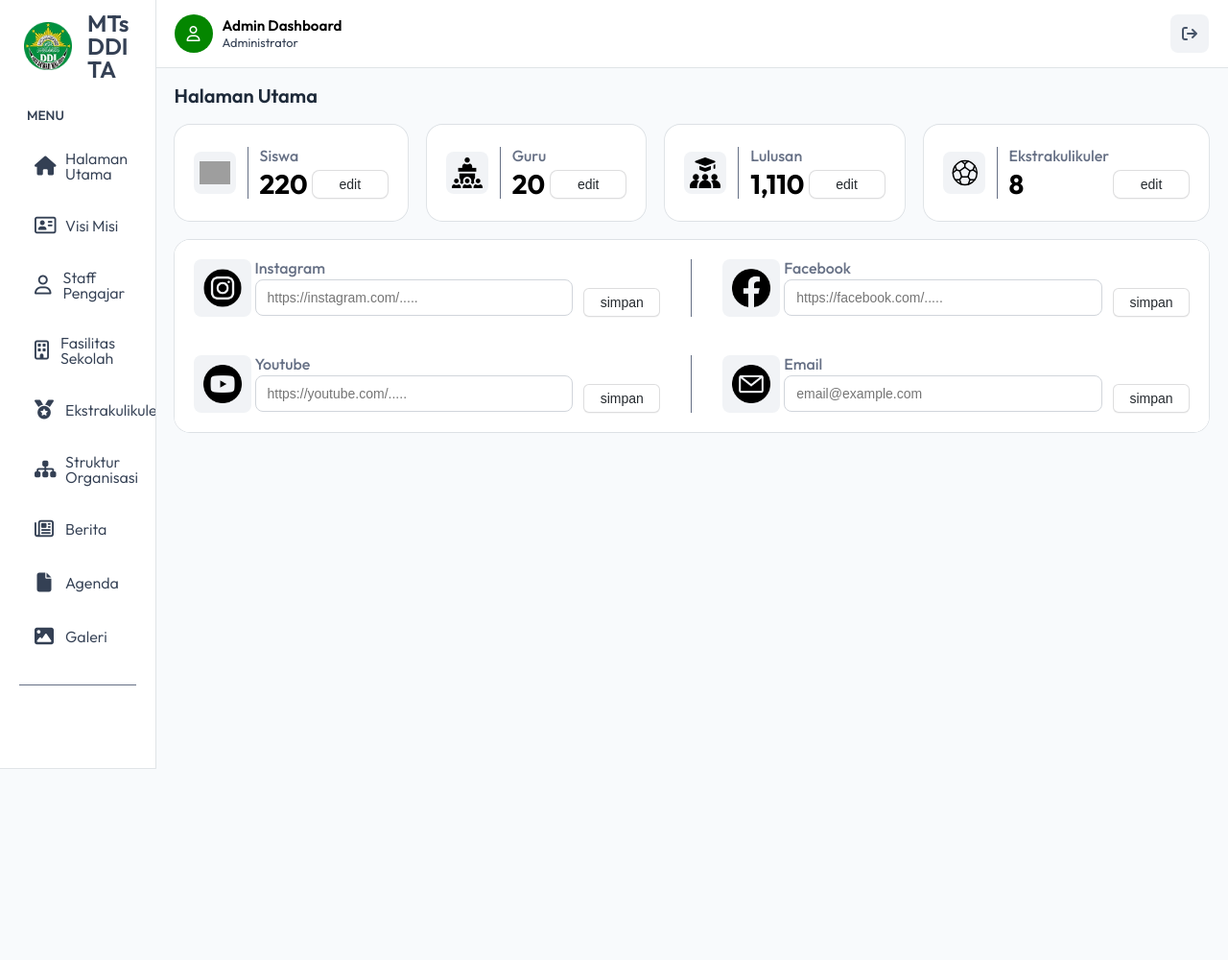
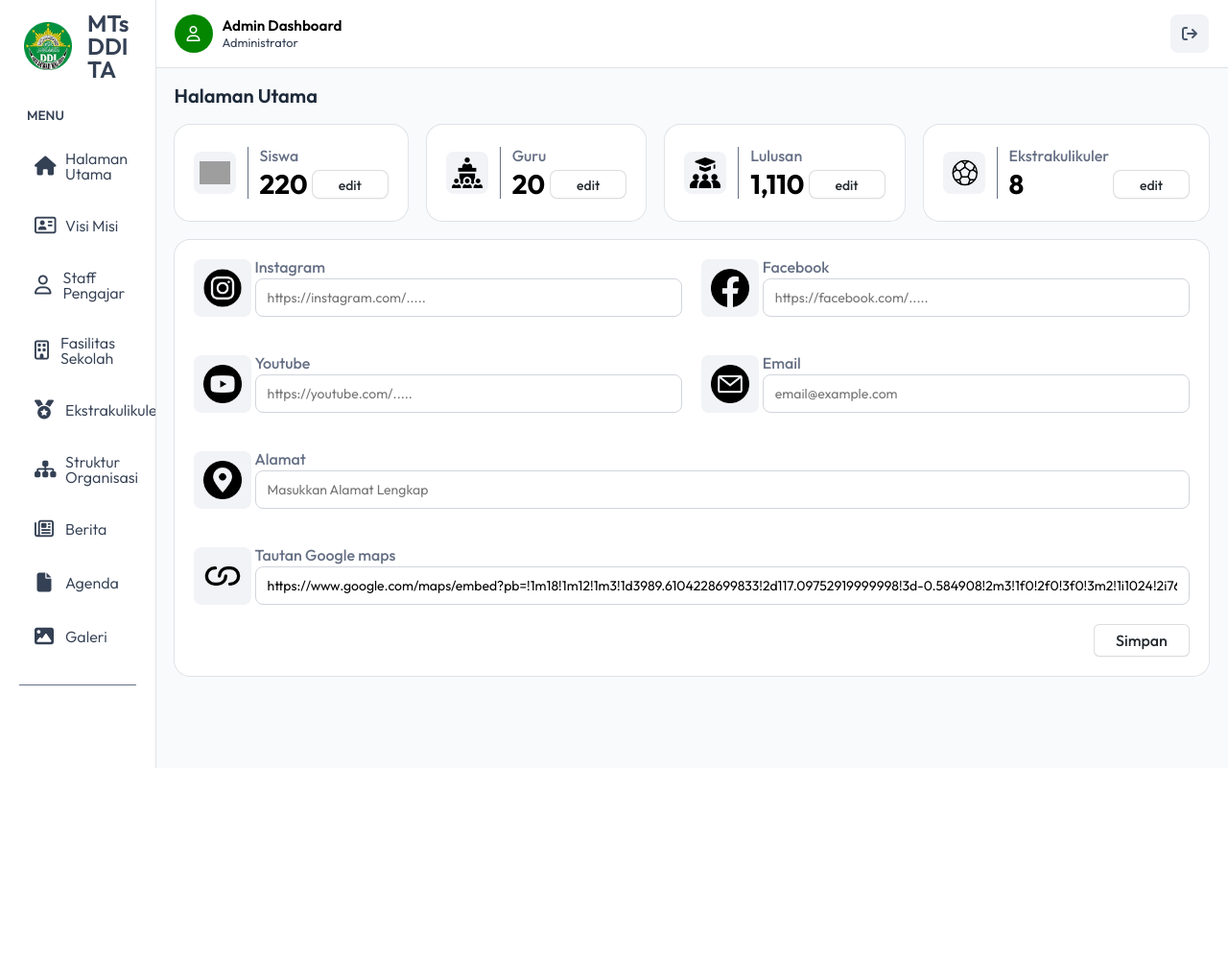
Before and after one commit to MTHermawan/mts-ddi-ta-webprofile, a PHP site: page /admin/dashboard-admin.html in a window 1280 px wide. Shown: the top 1000 px of the page at 96% size. After the commit the page ends 800 px from the top, so only its background shows below. Run offline with PHP 8.4, Linux system fonts and the light colour scheme; grey boxes are pictures that could not be loaded.

Commit message:
finish desain halaman utama admin

```diff
--- a/admin/dashboard-admin.html
+++ b/admin/dashboard-admin.html
@@ -194,15 +194,15 @@
           </div>
         </div>
 
-        <!-- main content row 2 -->
+        <!-- main content row 21-->
         <div class="container-row2">
           <div class="row2">
-            <div class="card-row2">
+            <div class="card-row2 card-left">
               <form action="" class="card-detail-row2">
                 <div class="card-logo-row2">
                   <img
                     src="../assets/icon-instagram.png"
-                    alt="Extracurricular Icon"
+                    alt="instagram Icon"
                   />
                 </div>
                 <div class="card-info-row2">
@@ -219,22 +219,13 @@
                     />
                   </div>
                 </div>
-                <div class="btn-container-row2">
-                  <div></div>
-                  <button class="button-card-row2">simpan</button>
-                </div>
               </form>
             </div>
 
-            <div class="vertical-divider-row2"></div>
-
-            <div class="card-row2">
+            <div class="card-row2 card-right">
               <form action="" class="card-detail-row2">
                 <div class="card-logo-row2">
-                  <img
-                    src="../assets/icon-facebook.png"
-                    alt="Extracurricular Icon"
-                  />
+                  <img src="../assets/icon-facebook.png" alt="facebook Icon" />
                 </div>
                 <div class="card-info-row2">
                   <div class="card-info-row2-detail">
@@ -250,28 +241,20 @@
                     />
                   </div>
                 </div>
-                <div class="btn-container-row2">
-                  <div></div>
-                  <button class="button-card-row2">simpan</button>
-                </div>
               </form>
             </div>
           </div>
 
+          <!-- main content row 22 -->
           <div class="row2">
-            <div class="card-row2">
+            <div class="card-row2 card-left">
               <form action="" class="card-detail-row2">
                 <div class="card-logo-row2">
-                  <img
-                    src="../assets/icon-youtube.png"
-                    alt="Extracurricular Icon"
-                  />
+                  <img src="../assets/icon-youtube.png" alt="youtube Icon" />
                 </div>
                 <div class="card-info-row2">
                   <div class="card-info-row2-detail">
-                    <label class="card-title-row2" for="youtube"
-                      >Youtube</label
-                    >
+                    <label class="card-title-row2" for="youtube">Youtube</label>
                     <input
                       id="youtube"
                       name="youtube"
@@ -281,28 +264,17 @@
                     />
                   </div>
                 </div>
-                <div class="btn-container-row2">
-                  <div></div>
-                  <button class="button-card-row2">simpan</button>
-                </div>
               </form>
             </div>
 
-            <div class="vertical-divider-row2"></div>
-
-            <div class="card-row2">
+            <div class="card-row2 card-right">
               <form action="" class="card-detail-row2">
                 <div class="card-logo-row2">
-                  <img
-                    src="../assets/icon-email.png"
-                    alt="Extracurricular Icon"
-                  />
+                  <img src="../assets/icon-email.png" alt="email Icon" />
                 </div>
                 <div class="card-info-row2">
                   <div class="card-info-row2-detail">
-                    <label class="card-title-row2" for="email"
-                      >Email</label
-                    >
+                    <label class="card-title-row2" for="email">Email</label>
                     <input
                       id="email"
                       name="email"
@@ -312,13 +284,70 @@
                     />
                   </div>
                 </div>
-                <div class="btn-container-row2">
-                  <div></div>
-                  <button class="button-card-row2">simpan</button>
+              </form>
+            </div>
+          </div>
+
+          <!-- main content row 23 -->
+          <div class="row2 row23">
+            <div class="card-row2 card23">
+              <form action="" class="card-detail-row2">
+                <div class="card-logo-row2">
+                  <img
+                    src="../assets/icon-alamat.png"
+                    alt="Extracurricular Icon"
+                  />
+                </div>
+                <div class="card-info-row2">
+                  <div class="card-info-row2-detail">
+                    <label class="card-title-row2" for="location">Alamat</label>
+                    <input
+                      id="location"
+                      name="location"
+                      type="text"
+                      required
+                      placeholder="Masukkan Alamat Lengkap"
+                    />
+                  </div>
                 </div>
               </form>
             </div>
           </div>
+
+          <!-- main content row 24 -->
+          <div class="row2">
+            <div class="card-row2 card24">
+              <form action="" class="card-detail-row2">
+                <div class="card-logo-row2">
+                  <img
+                    src="../assets/icon-link.svg"
+                    alt="Extracurricular Icon"
+                  />
+                </div>
+                <div class="card-info-row2">
+                  <div class="card-info-row2-detail">
+                    <label class="card-title-row2" for="maps"
+                      >Tautan Google maps</label
+                    >
+                    <input
+                      id="maps"
+                      name="maps"
+                      type="text"
+                      value="https://www.google.com/maps/embed?pb=!1m18!1m12!1m3!1d3989.6104228699833!2d117.09752919999998!3d-0.584908!2m3!1f0!2f0!3f0!3m2!1i1024!2i768!4f13.1!3m3!1m2!1s0x2df6813f36fcb987%3A0x2a58352fcfdf7056!2sMTs%20DDI%20Tani%20Aman!5e0!3m2!1sid!2sid!4v1762111103905!5m2!1sid!2sid"
+                      required
+                      placeholder="Masukkan Alamat Lengkap"
+                    />
+                  </div>
+                </div>
+              </form>
+            </div>
+          </div>
+
+          <div class="button-container">
+            <div></div>
+            <button class="button-row2">Simpan</button>
+          </div>
+
         </div>
       </div>
     </div>
--- a/style/dashboard-admin.css
+++ b/style/dashboard-admin.css
@@ -165,7 +165,7 @@
   display: none;
 }
 
-/*                MAIN CONTENT ROW 2            */
+/*                MAIN CONTENT ROW 2           */
 .container-row2 {
   display: flex;
   flex-direction: column;
@@ -173,14 +173,15 @@
   background-color: white;
   box-shadow: 0 0 0 0.9px #dde1e5;
   border-radius: 16px;
+  padding: 0px 20px;
 }
 
 .row2 {
   display: flex;
   align-items: center;
   background-color: white;
-  gap: 4px;
   border-radius: 16px;
+  gap: 20px;
   /* box-shadow: 0 0 0 0.9px #dde1e5; */
   flex-wrap: wrap;
 }
@@ -190,7 +191,7 @@
   min-height: 100px;
   background-color: white;
   border-radius: 16px;
-  padding: 20px;
+  /* padding: 20px; */
   display: flex;
   justify-content: center;
   align-items: center;
@@ -240,7 +241,7 @@
 }
 
 .card-info-row2-detail {
-  flex: 0.98;
+  flex: 1;
   height: 100%;
   display: flex;
   flex-direction: column;
@@ -255,7 +256,7 @@
   color: rgb(102, 112, 133);
 }
 
-#instagram, #facebook, #youtube, #email {
+#instagram, #facebook, #youtube, #email, #maps, #location {
   padding: 10px 12px;
   border: 1px solid #d1d5db;
   border-radius: 8px;
@@ -266,38 +267,43 @@
   transition: all 0.2s ease;
 }
 
-input#instagram:focus, input#facebook:focus, input#youtube:focus, input#email:focus {
+input#instagram:focus, input#facebook:focus, input#youtube:focus, input#email:focus, textarea#maps:focus, input#location:focus  {
   border: 1px solid rgba(4, 134, 0, 1);
   box-shadow: 0 0 0 1px rgba(4, 134, 0, 1);
   outline: none;
 }
 
-.btn-container-row2 {
-  /* background-color: yellow; */
-  height: 100%;
-  display: flex;
-  flex-direction: column;
-  gap: 30px;
-  align-items: flex-end;
+/* OVERRIDE WIDTH DAN FLEX */
+
+.card23 {
+  flex: 1;
 }
 
-/* CSS */
-.button-card-row2 {
-  margin-top: -1px;
-  width: 80px;
-  height: 30px;
+.card24 {
+  flex: 1;
+}
+
+/* BUTTON ROW2 */
+.button-container {
+  display: flex;
+  justify-content: space-between;
+  margin-bottom: 20px;
+}
+
+.button-row2 {
+  width: 100px;
   appearance: none;
   background-color: white;
   border: 1px solid rgba(27, 31, 35, 0.15);
   border-radius: 6px;
-  box-shadow: rgba(27, 31, 35, 0.04) 0 1px 0,
-    rgba(255, 255, 255, 0.25) 0 1px 0 inset;
+  box-shadow: rgba(27, 31, 35, 0.04) 0 1px 0, rgba(255, 255, 255, 0.25) 0 1px 0 inset;
   box-sizing: border-box;
-  color: #24292e;
+  color: #24292E;
   cursor: pointer;
   display: inline-block;
-  font-size: 14px;
+  font-size: 16px;
   font-weight: 500;
+  line-height: 20px;
   list-style: none;
   padding: 6px 16px;
   position: relative;
@@ -310,33 +316,33 @@ input#instagram:focus, input#facebook:focus, input#youtube:focus, input#email:fo
   word-wrap: break-word;
 }
 
-.button-card-row2:hover {
-  background-color: #f1f3f6;
+.button-row2:hover {
+  background-color: #fafbfc;
   text-decoration: none;
   transition-duration: 0.1s;
 }
 
-.button-card-row2:disabled {
-  background-color: #fafbfc;
+.button-row2:disabled {
+  background-color: #FAFBFC;
   border-color: rgba(27, 31, 35, 0.15);
-  color: #959da5;
+  color: #959DA5;
   cursor: default;
 }
 
-.button-card-row2:active {
-  background-color: #edeff2;
+.button-row2:active {
+  background-color: #EDEFF2;
   box-shadow: rgba(225, 228, 232, 0.2) 0 1px 0 inset;
   transition: none 0s;
 }
 
-.button-card-row2:focus {
+.button-row2:focus {
   outline: 1px transparent;
 }
 
-.button-card-row2:before {
+.button-row2:before {
   display: none;
 }
 
-.button-card-row2:-webkit-details-marker {
+.button-row2:-webkit-details-marker {
   display: none;
 }
--- a/style/dashboard.css
+++ b/style/dashboard.css
@@ -127,10 +127,13 @@ table {
   border-collapse: collapse;
   border-spacing: 0;
 }
+textarea, input, button {
+  font-family: "Outfit", sans-serif;
+}
 
 body {
   background-color: #f8fafc;
-  min-height: 2000px;
+  height: auto;
   display: flex;
   /* font-family: "poppins", sans-serif; */
   font-family: "Outfit", sans-serif;
```
Also changed, not shown: assets/icon-link.svg (added).
